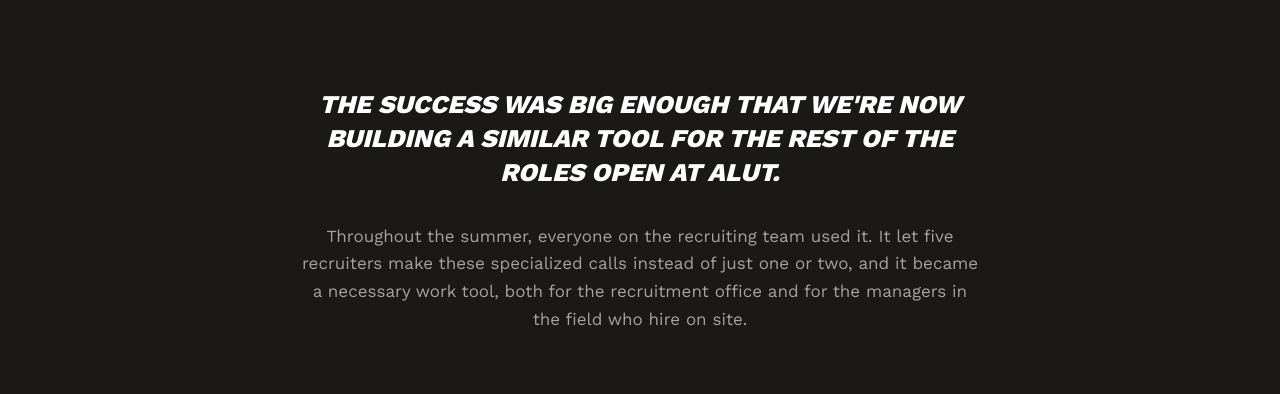
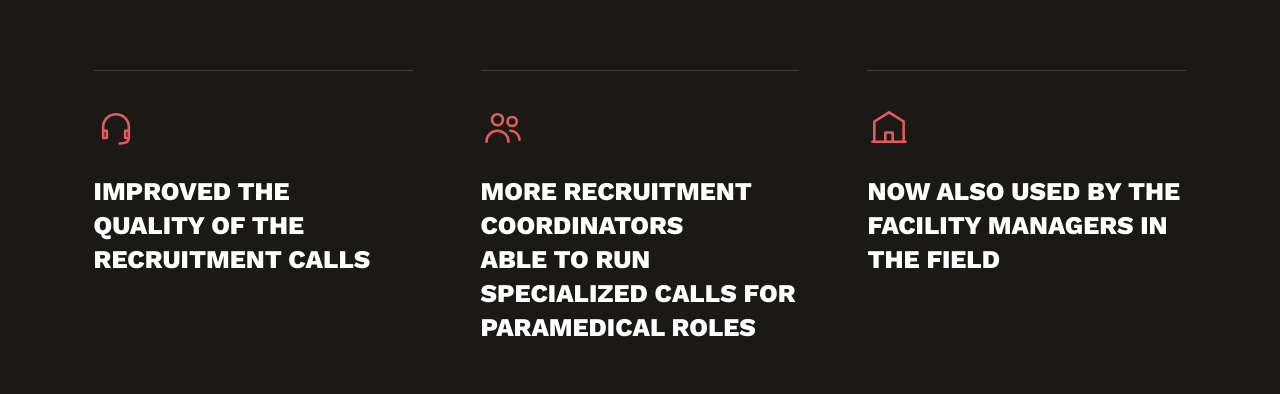
Before and after one commit to AxelGarland/AxelGarland, a Next.js app: page /work/giuson in a window 1280 px wide. Shown: the part 3816-4210 px from the top of the page. Built offline with nearby package versions, Linux system fonts and the light colour scheme.

Commit message:
Giuson outcome: three results in a row with icons instead of the paragraph
Co-Authored-By: Claude Sonnet 5.5 <noreply@anthropic.com>

```diff
--- a/app/work/giuson/page.tsx
+++ b/app/work/giuson/page.tsx
@@ -27,6 +27,41 @@ const FRICTION = [
   "Grants, scholarships and perks buried in different documents",
   "Candidates in the periphery willing to commute farther, with no easy way to search by radius",
   "Field managers without the same information as the recruitment office",
+];
+
+/** What the tool changed, in three lines. */
+const OUTCOMES = [
+  {
+    text: "Improved the quality of the recruitment calls",
+    icon: (
+      <>
+        <path d="M5 14v-2a7 7 0 0 1 14 0v2" />
+        <path d="M5 14h2v4H5zM17 14h2v4h-2z" />
+        <path d="M19 18c0 2-2 3-5 3" />
+      </>
+    ),
+  },
+  {
+    text: "More recruitment coordinators able to run specialized calls for paramedical roles",
+    icon: (
+      <>
+        <circle cx="9" cy="8" r="3" />
+        <path d="M3 20a6 6 0 0 1 12 0" />
+        <circle cx="17" cy="9" r="2.5" />
+        <path d="M16 14a5 5 0 0 1 5 5" />
+      </>
+    ),
+  },
+  {
+    text: "Now also used by the facility managers in the field",
+    icon: (
+      <>
+        <path d="M4 20V9l8-5 8 5v11" />
+        <path d="M3 20h18" />
+        <path d="M10 20v-5h4v5" />
+      </>
+    ),
+  },
 ];
 
 const SCREENS = [
@@ -62,11 +97,6 @@ const SCREENS = [
 export default function GiusonPage() {
   const project = getProject("giuson");
   if (!project || !project.prototype) notFound();
-
-  const outcomeSentences = (project.caseStudy?.outcome ?? "").split(". ");
-  const outcomeQuote = outcomeSentences[outcomeSentences.length - 1];
-  const outcomeLead =
-    outcomeSentences.slice(0, -1).join(". ") + (outcomeSentences.length > 1 ? "." : "");
 
   return (
     <>
@@ -188,15 +218,32 @@ export default function GiusonPage() {
           );
         })}
 
-        {/* Outcome — pull-quote instead of a paragraph in a box */}
-        <section className="border-t border-line bg-ink py-24 md:py-32">
+        {/* Outcome: three results in a row, each with an icon */}
+        <section className="border-t border-line bg-ink py-20 md:py-28">
           <div className="mx-auto max-w-content px-6 sm:px-10 md:px-14 lg:px-16">
-            <div className="mx-auto max-w-[64ch] text-center">
-              <p className="font-display text-xl font-light italic leading-snug text-surface sm:text-2xl">
-                {outcomeQuote}
-              </p>
-              <p className="mt-8 text-base leading-relaxed text-surface/60">{outcomeLead}</p>
-            </div>
+            <ul className="grid grid-cols-1 gap-12 md:grid-cols-3 md:gap-10 lg:gap-16">
+              {OUTCOMES.map((item) => (
+                <li key={item.text} className="flex flex-col items-start gap-6 border-t border-surface/15 pt-8">
+                  <svg
+                    width="44"
+                    height="44"
+                    viewBox="0 0 24 24"
+                    fill="none"
+                    stroke="currentColor"
+                    strokeWidth="1.4"
+                    strokeLinecap="round"
+                    strokeLinejoin="round"
+                    aria-hidden
+                    className="text-accent-light"
+                  >
+                    {item.icon}
+                  </svg>
+                  <p className="max-w-[28ch] font-display text-xl font-medium leading-snug text-surface sm:text-2xl">
+                    {item.text}
+                  </p>
+                </li>
+              ))}
+            </ul>
           </div>
         </section>
 
```
